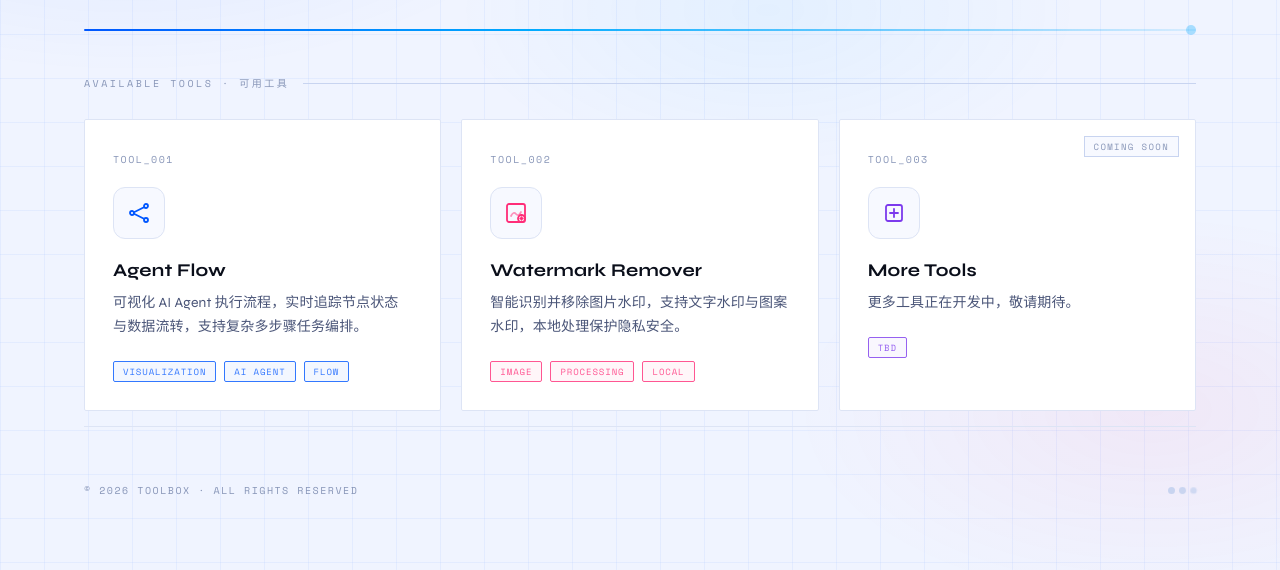
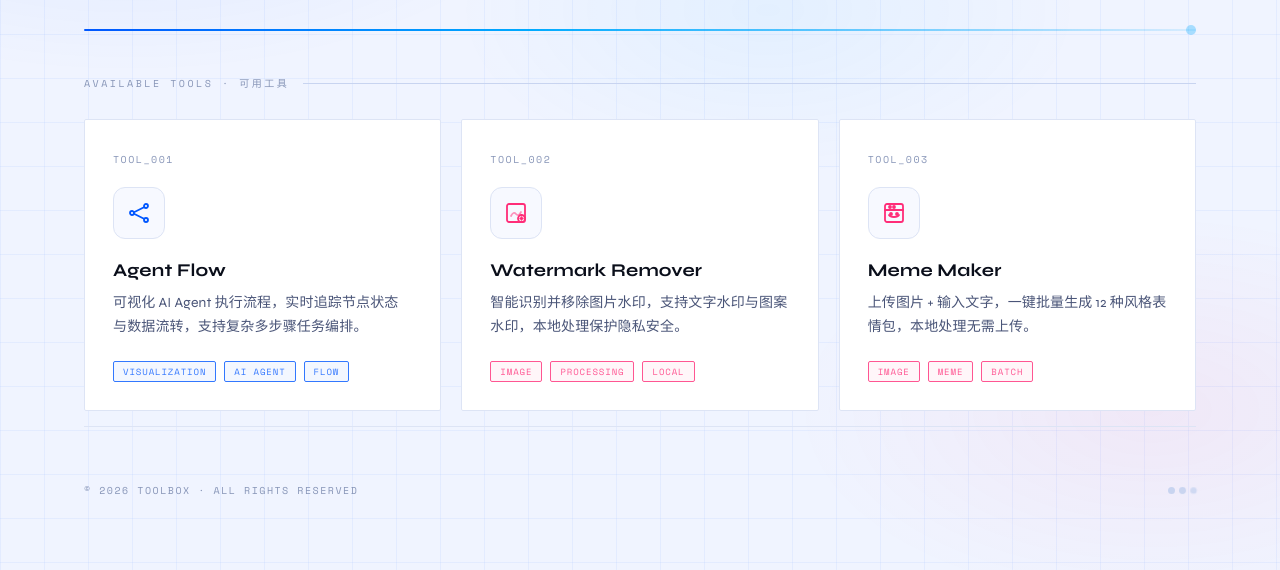
Before and after one commit to kadisyy/tools, a plain HTML site: page index.html in a window 1280 px wide. Shown: the part 230-800 px from the top of the page. Drawn offline with nearby package versions, Linux system fonts and the light colour scheme.

Commit message:
feat: add meme-maker card to homepage

```diff
--- a/index.html
+++ b/index.html
@@ -295,20 +295,28 @@ footer {
       <div class="card-arrow">→</div>
     </a>
 
-    <div class="tool-card soon" data-color="purple">
-      <div class="soon-badge">COMING SOON</div>
+    <a href="meme-maker.html" class="tool-card" data-color="pink">
       <div class="card-num">TOOL_003</div>
       <div class="card-icon">
-        <svg viewBox="0 0 24 24">
-          <rect x="4" y="4" width="16" height="16" rx="2"/>
-          <line x1="8" y1="12" x2="16" y2="12"/>
-          <line x1="12" y1="8" x2="12" y2="16"/>
+        <svg viewBox="0 0 24 24" fill="none" stroke="currentColor" stroke-width="1.5">
+          <rect x="3" y="3" width="18" height="18" rx="2"/>
+          <path d="M3 9h18"/>
+          <circle cx="8" cy="6" r="1" fill="currentColor"/>
+          <circle cx="12" cy="6" r="1" fill="currentColor"/>
+          <path d="M7 14s1 2 5 2 5-2 5-2"/>
+          <circle cx="9" cy="13" r="1" fill="currentColor"/>
+          <circle cx="15" cy="13" r="1" fill="currentColor"/>
         </svg>
       </div>
-      <div class="card-title">More Tools</div>
-      <div class="card-desc">更多工具正在开发中，敬请期待。</div>
-      <div class="card-tags"><span class="tag">TBD</span></div>
-    </div>
+      <div class="card-title">Meme Maker</div>
+      <div class="card-desc">上传图片 + 输入文字，一键批量生成 12 种风格表情包，本地处理无需上传。</div>
+      <div class="card-tags">
+        <span class="tag">IMAGE</span>
+        <span class="tag">MEME</span>
+        <span class="tag">BATCH</span>
+      </div>
+      <div class="card-arrow">→</div>
+    </a>
 
   </div>
 
```
